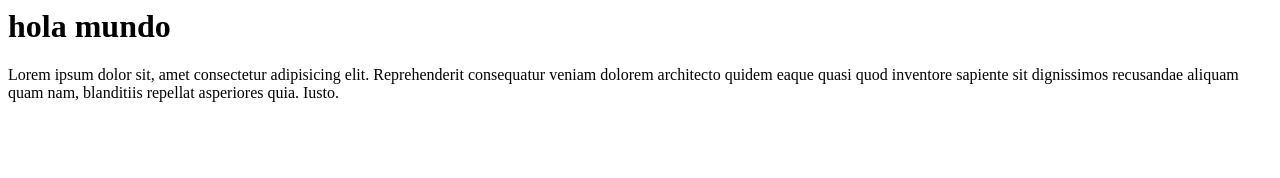
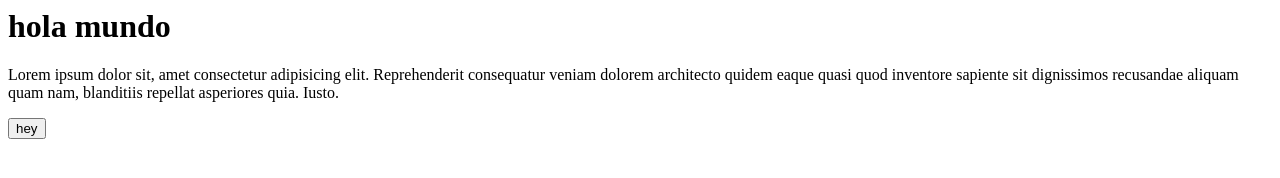
Before and after one commit to LenninSE/codigos, a plain HTML site: page index.html in a window 1280 px wide. Drawn offline with Linux system fonts and the light colour scheme.

Commit message:
proyecto subido 1

```diff
--- a/index.html
+++ b/index.html
@@ -1,2 +1,3 @@
 <h1>hola mundo</h1>
 <p>Lorem ipsum dolor sit, amet consectetur adipisicing elit. Reprehenderit consequatur veniam dolorem architecto quidem eaque quasi quod inventore sapiente sit dignissimos recusandae aliquam quam nam, blanditiis repellat asperiores quia. Iusto.</p>
+<button>hey</button>
```
